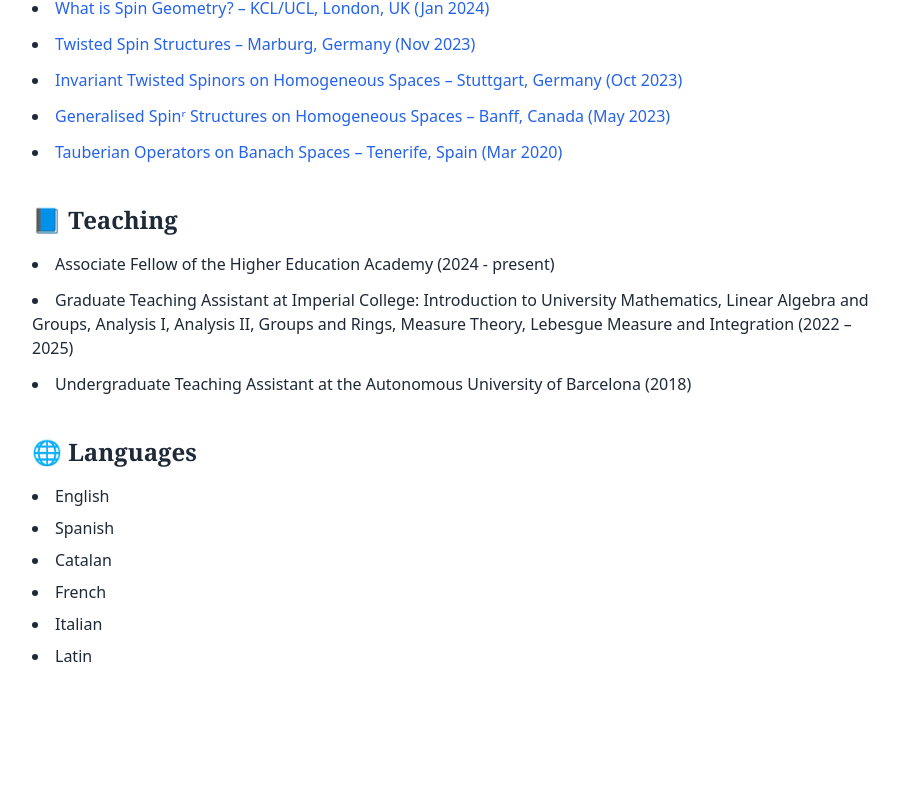
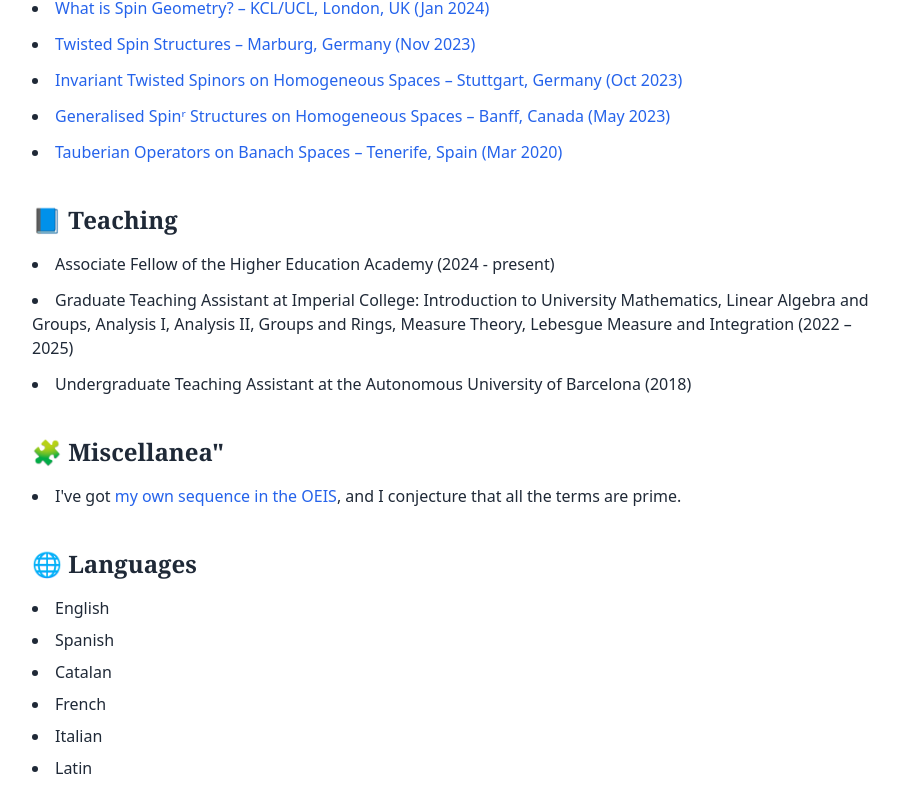
Before and after one commit to diegoartacho/diegoartacho, a Next.js app: page / in a window 1280 px wide. Shown: the part 1332-2136 px from the top of the page, without its empty margins (248-1147 px from the left). Before the commit the page ends 2024 px from the top, so only its background shows below. Built offline with nearby package versions, Linux system fonts and the light colour scheme.

Commit message:
added OEIS sequence

```diff
--- a/app/page.jsx
+++ b/app/page.jsx
@@ -130,6 +130,16 @@ export default function Home() {
         </ul>
       </section>
 
+    <section id="🧩miscellanea" className="scroll-mt-24">
+        <h2 className="text-2xl font-serif font-semibold mb-4">🧩 Miscellanea"</h2>
+  <ul className="space-y-2 list-disc list-inside">
+    <li>I've got <a href="https://oeis.org/A392560" className="text-blue-600 hover:underline">
+        my own sequence in the OEIS
+      </a>, and I conjecture that all the terms are prime.
+      </li>
+  </ul>
+</section>
+
       <section id="🌐languages" className="scroll-mt-24">
         <h2 className="text-2xl font-serif font-semibold mb-4">🌐 Languages</h2>
   <ul className="space-y-2 list-disc list-inside">
```
